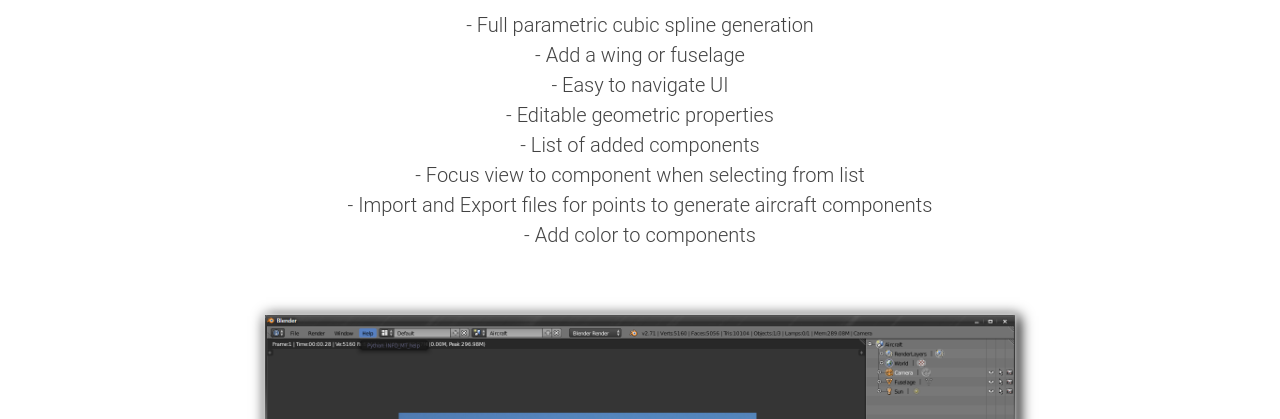
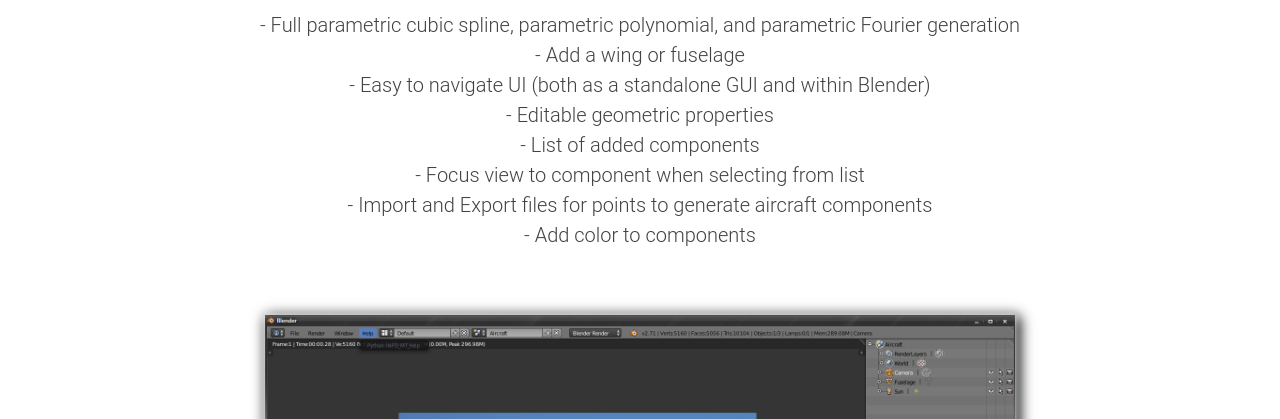
Before and after one commit to team4cecs491/team4cecs491.github.io, a plain HTML site: page index.html in a window 1280 px wide. Shown: the part 681-1100 px from the top of the page. Drawn offline with nearby package versions, Linux system fonts and the light colour scheme; a script that the page names is missing.

Commit message:
Update text

```diff
--- a/index.html
+++ b/index.html
@@ -51,13 +51,13 @@
 		<p class+"list-paragraph"><br></p>
       </li>
       <li>
-		<p class+"list-paragraph">- Full parametric cubic spline generation</p>
+		<p class+"list-paragraph">- Full parametric cubic spline, parametric polynomial, and parametric Fourier generation</p>
       </li>
 	  <li>
 		<p class+"list-paragraph">- Add a wing or fuselage</p>
       </li>
       <li>
-		<p class+"list-paragraph">- Easy to navigate UI</p>
+		<p class+"list-paragraph">- Easy to navigate UI (both as a standalone GUI and within Blender)</p>
       </li>
 	  <li>
 		<p class+"list-paragraph">- Editable geometric properties</p>
```
Also changed, not shown: updates.html (+1 -1 lines).
